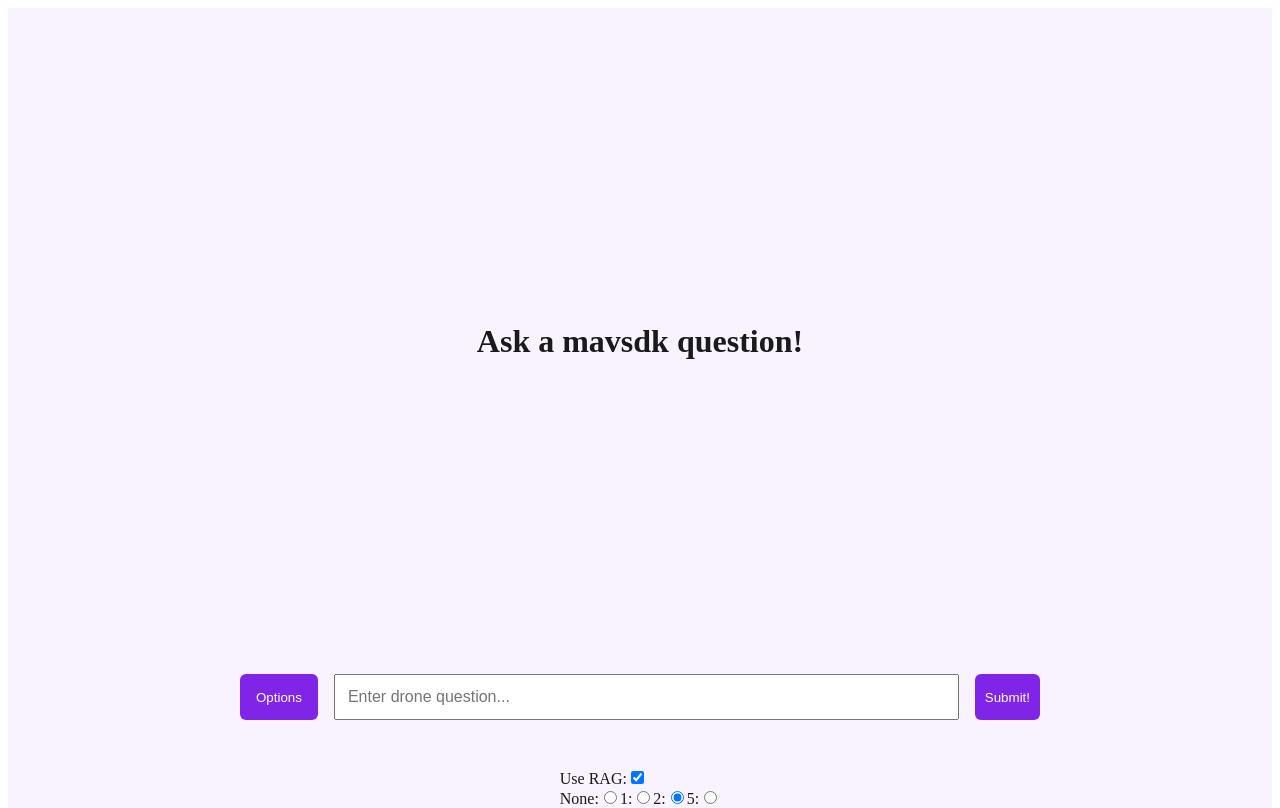
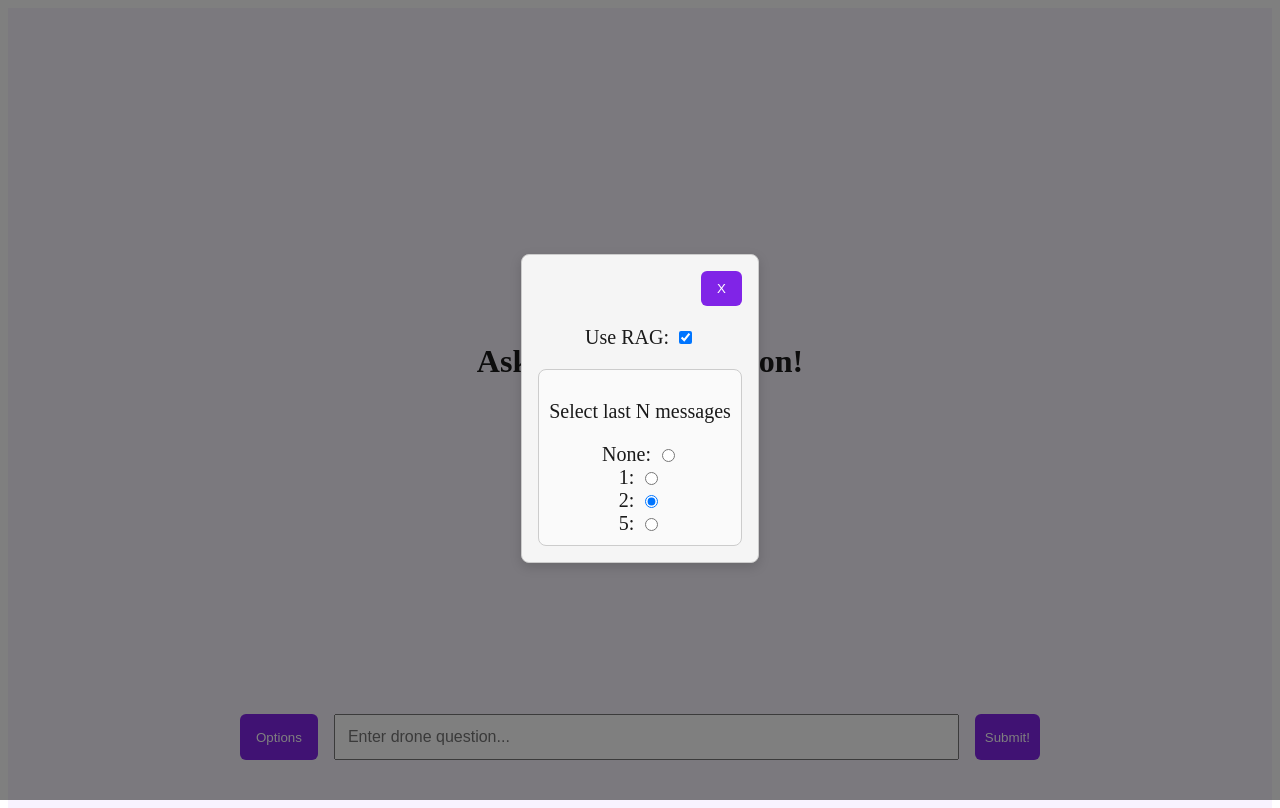
Before and after one commit to NeuralG/rag-mavsdk-web, a React app in the folder frontend/: page / in a window 1280 px wide. Built offline with nearby package versions, Linux system fonts and the light colour scheme; the HTML template or start-up script is replaced by a standard one.

Commit message:
Made options tab functional

```diff
--- a/frontend/src/App.jsx
+++ b/frontend/src/App.jsx
@@ -6,7 +6,6 @@ import Options from "./Options"
 import ResultArea from "./ResultArea"
 
 const API_URL = "http://127.0.0.1:5000"
-const LAST_N_MESSAGES = 5
 
 function App() {
 	const [messages, setMessages] = useState([])
@@ -37,7 +36,7 @@ function App() {
 				method: "POST",
 				body: JSON.stringify({
 					question: querySaved,
-					oldMessages: updatedMessages.slice(-LAST_N_MESSAGES),
+					oldMessages: updatedMessages.slice(-lastN),
 				}),
 				headers: { "Content-Type": "application/json" },
 			})
@@ -73,9 +72,11 @@ function App() {
 				query={query}
 				setQuery={setQuery}
 				handleSubmit={handleSubmit}
+				setIsOptionsHidden={setIsOptionsHidden}
 			/>
 			<Options
 				isHidden={isOptionsHidden}
+				setIsHidden={setIsOptionsHidden}
 				isUsingRAG={isUsingRAG}
 				setIsUsingRAG={setIsUsingRAG}
 				lastN={lastN}
--- a/frontend/src/MyForm.jsx
+++ b/frontend/src/MyForm.jsx
@@ -1,7 +1,7 @@
-function MyForm({ query, setQuery, handleSubmit }) {
+function MyForm({ query, setQuery, setIsOptionsHidden, handleSubmit }) {
 	return (
 		<div className="form-container">
-			<button>Options</button>
+			<button onClick={() => setIsOptionsHidden(false)}>Options</button>
 			{/* TODO: Replace this with an icon.
 				TODO: Make it functional
 			*/}
--- a/frontend/src/Options.jsx
+++ b/frontend/src/Options.jsx
@@ -1,14 +1,33 @@
 import SwitchHistoryAmount from "./SwitchHistoryAmount"
 import SwitchMode from "./SwitchMode"
 
-function Options({ isHidden, isUsingRAG, setIsUsingRAG, lastN, setLastN }) {
-	if (isHidden) return
+function Options({
+	isHidden,
+	setIsHidden,
+	isUsingRAG,
+	setIsUsingRAG,
+	lastN,
+	setLastN,
+}) {
+	if (isHidden) return null
 
 	return (
-		<div className="options-container">
-			<SwitchMode isUsingRAG={isUsingRAG} setIsUsingRAG={setIsUsingRAG} />
-			<SwitchHistoryAmount lastN={lastN} setLastN={setLastN} />
-		</div>
+		<>
+			<div className="overlay" onClick={() => setIsHidden(true)}></div>
+			<div className="options-container">
+				<button
+					className="close-options"
+					onClick={() => setIsHidden(true)}
+				>
+					X
+				</button>
+				<SwitchMode
+					isUsingRAG={isUsingRAG}
+					setIsUsingRAG={setIsUsingRAG}
+				/>
+				<SwitchHistoryAmount lastN={lastN} setLastN={setLastN} />
+			</div>
+		</>
 	)
 }
 
--- a/frontend/src/SwitchHistoryAmount.jsx
+++ b/frontend/src/SwitchHistoryAmount.jsx
@@ -1,46 +1,25 @@
 function SwitchHistoryAmount({ lastN, setLastN }) {
+	const options = [
+		{ label: "None", value: 0 },
+		{ label: "1", value: 1 },
+		{ label: "2", value: 2 },
+		{ label: "5", value: 5 },
+	]
 	return (
 		<div className="history-container">
-			<label>
-				None:
-				<input
-					type="radio"
-					name="lastN"
-					value={0}
-					checked={lastN == 0}
-					onChange={(e) => setLastN(e.target.value)}
-				/>
-			</label>
-			<label>
-				1:
-				<input
-					type="radio"
-					name="lastN"
-					value={1}
-					checked={lastN == 1}
-					onChange={(e) => setLastN(e.target.value)}
-				/>
-			</label>
-			<label>
-				2:
-				<input
-					type="radio"
-					name="lastN"
-					value={2}
-					checked={lastN == 2}
-					onChange={(e) => setLastN(e.target.value)}
-				/>
-			</label>
-			<label>
-				5:
-				<input
-					type="radio"
-					name="lastN"
-					value={5}
-					checked={lastN == 5}
-					onChange={(e) => setLastN(e.target.value)}
-				/>
-			</label>
+			<p>Select last N messages</p>
+			{options.map(({ label, value }) => (
+				<label key={value}>
+					{label}:
+					<input
+						type="radio"
+						name="lastN"
+						value={value}
+						checked={lastN === value}
+						onChange={(e) => setLastN(Number(e.target.value))}
+					/>
+				</label>
+			))}
 		</div>
 	)
 }
--- a/frontend/src/SwitchMode.jsx
+++ b/frontend/src/SwitchMode.jsx
@@ -1,6 +1,6 @@
 function SwitchMode({ isUsingRAG, setIsUsingRAG }) {
 	return (
-		<div>
+		<div className="mode-container">
 			<label>
 				Use RAG:
 				<input
--- a/frontend/src/styles.css
+++ b/frontend/src/styles.css
@@ -60,6 +60,55 @@
 	margin-top: auto;
 	max-width: var(--width);
 	width: 100%;
+}
+
+.overlay {
+	position: fixed;
+	inset: 0;
+	background: rgba(0, 0, 0, 0.5);
+	z-index: 1;
+}
+
+.options-container {
+	position: absolute;
+	z-index: 2;
+	background: whitesmoke;
+	border: 1px solid #ccc;
+	border-radius: 8px;
+	padding: 16px;
+	box-shadow: 0 4px 12px rgba(0, 0, 0, 0.15); /* thx gpt */
+	font-size: 20px;
+
+	display: flex;
+	flex-direction: column;
+	align-items: center;
+	justify-content: center;
+	gap: 20px;
+}
+
+.history-container {
+	padding: 10px;
+	border: 1px solid #ccc;
+	border-radius: 8px;
+	background: #fafafa;
+
+	display: flex;
+	flex-direction: column;
+	align-items: center;
+	justify-content: center;
+}
+
+.close-options {
+	align-self: flex-end;
+}
+.mode-container {
+}
+
+label {
+	display: flex;
+	align-items: center;
+	gap: 6px;
+	cursor: pointer;
 }
 
 form {
```
